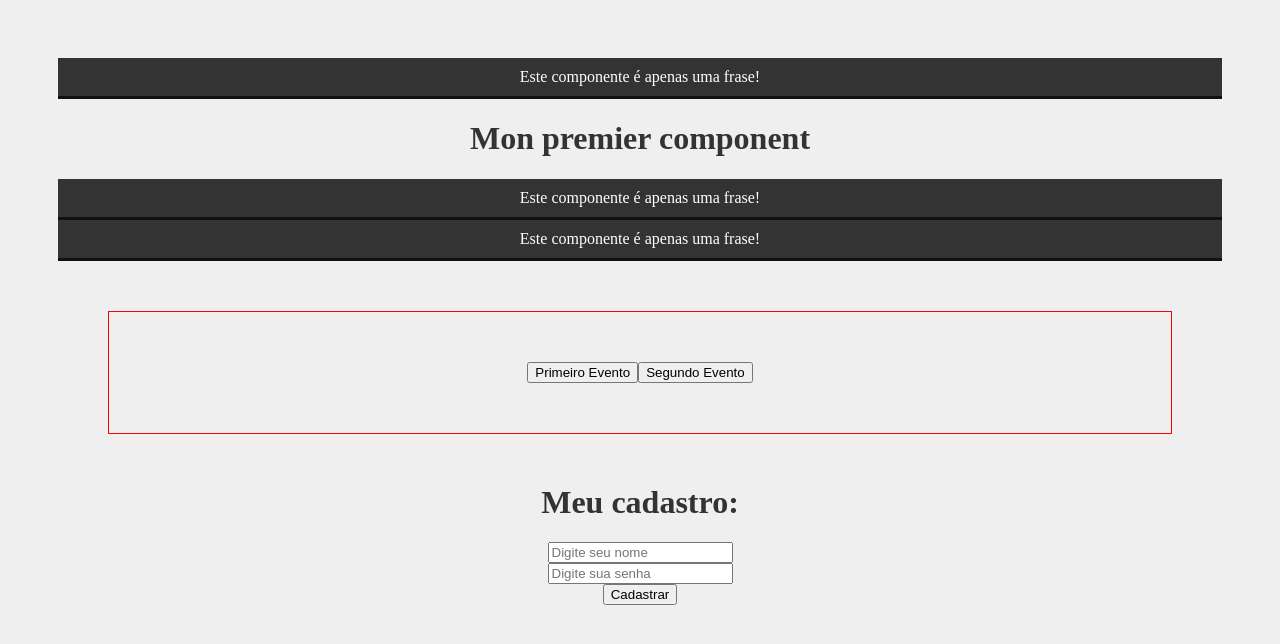
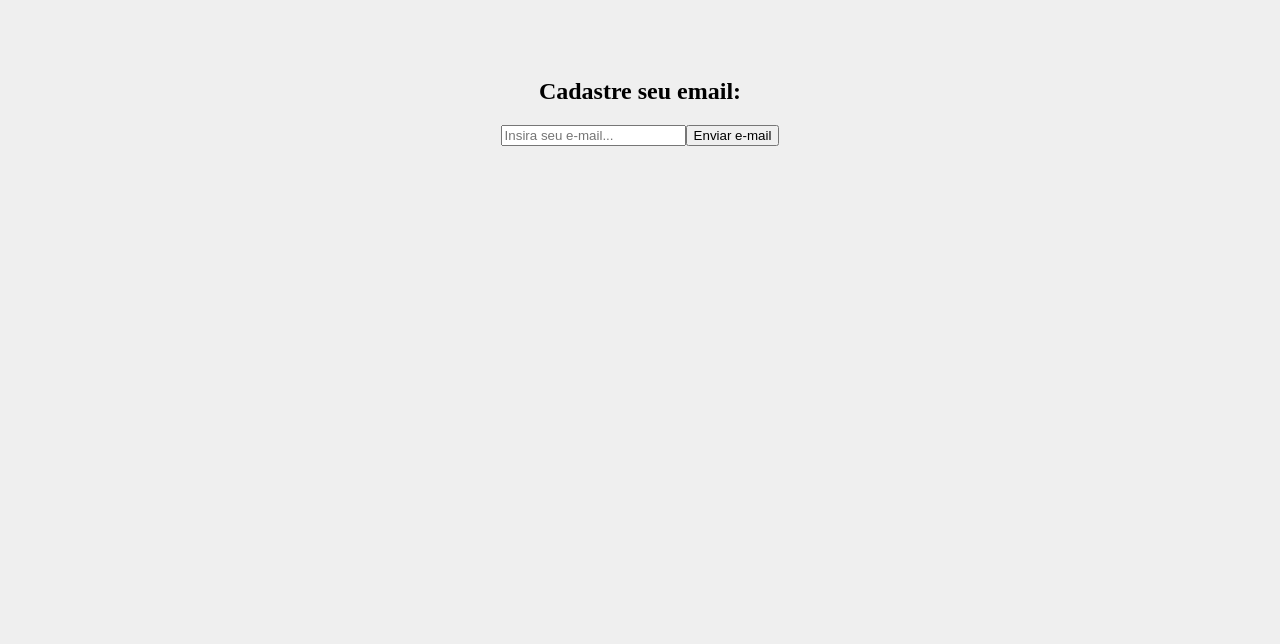
Before and after one commit to daantonio27/formation-react, a React (Create React App) app: page / in a window 1280 px wide. Shown: the top 644 px of the page. Built offline with nearby package versions, Linux system fonts and the light colour scheme.

Commit message:
renderizacao_condicional

```diff
--- a/src/App.js
+++ b/src/App.js
@@ -1,18 +1,11 @@
 import './App.css';
-import HelloWorld from "./components/HelloWorld";
-import Evento from "./components/Evento";
-import Form from "./components/Form";
-
+import Condicional from "./components/Condicional";
 
 function App() {
 
   return (
     <div className="App">
-      <HelloWorld/>
-      <Evento />
-      <div>
-        <Form />
-      </div>
+      <Condicional />
     </div>
   );
 }
--- /dev/null
+++ b/src/components/Condicional.js
@@ -0,0 +1,34 @@
+import { useState } from "react";
+
+function Condicional() {
+  const [email, setEmail] = useState();
+  const [userEmail, setUserEmail] = useState();
+
+  function enviarEmail() {
+    setUserEmail(email);
+  }
+
+  function limparEmail() {
+    setUserEmail("");
+  }
+
+  return (
+    <div>
+      <h2>Cadastre seu email:</h2>
+      <input
+        type="email"
+        placeholder="Insira seu e-mail..."
+        onChange={(e) => setEmail(e.target.value)}
+      />
+      <button onClick={enviarEmail}>Enviar e-mail</button>
+      {userEmail && (
+        <div>
+          <p>O email do usuário é: {userEmail}</p>
+          <button onClick={limparEmail}>Limpar Email</button>
+        </div>
+      )}
+    </div>
+  );
+}
+
+export default Condicional;
```
